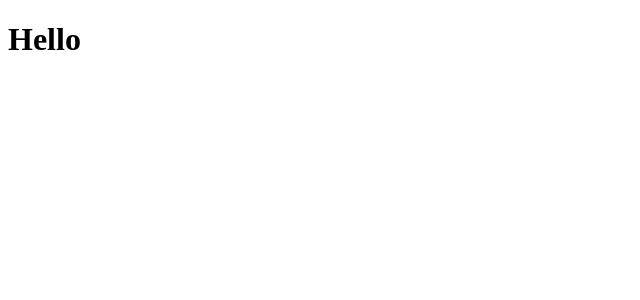
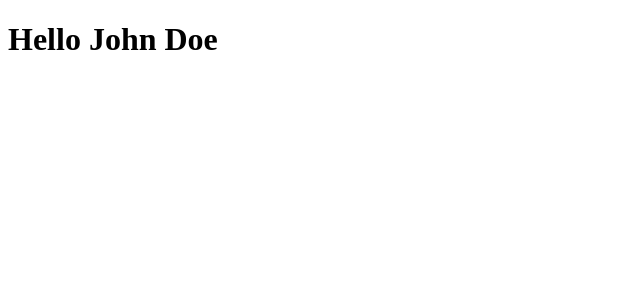
Before and after one commit to aleksanderwalczuk/gh-user-finder, a React (Create React App) app: page / in a window 1280 px wide. Shown: the top 300 px of the page, without its empty margins (0-640 px from the left). Built offline with nearby package versions, Linux system fonts and the light colour scheme.

Commit message:
outputted a variable

```diff
--- a/src/App.js
+++ b/src/App.js
@@ -4,8 +4,9 @@ import './App.css';
 class App extends React.Component{
 
     render() {
+        const name = 'John Doe'
         return (
-            <h1>Hello</h1>
+            <h1>Hello {name}</h1>
         )
     }
 
```
